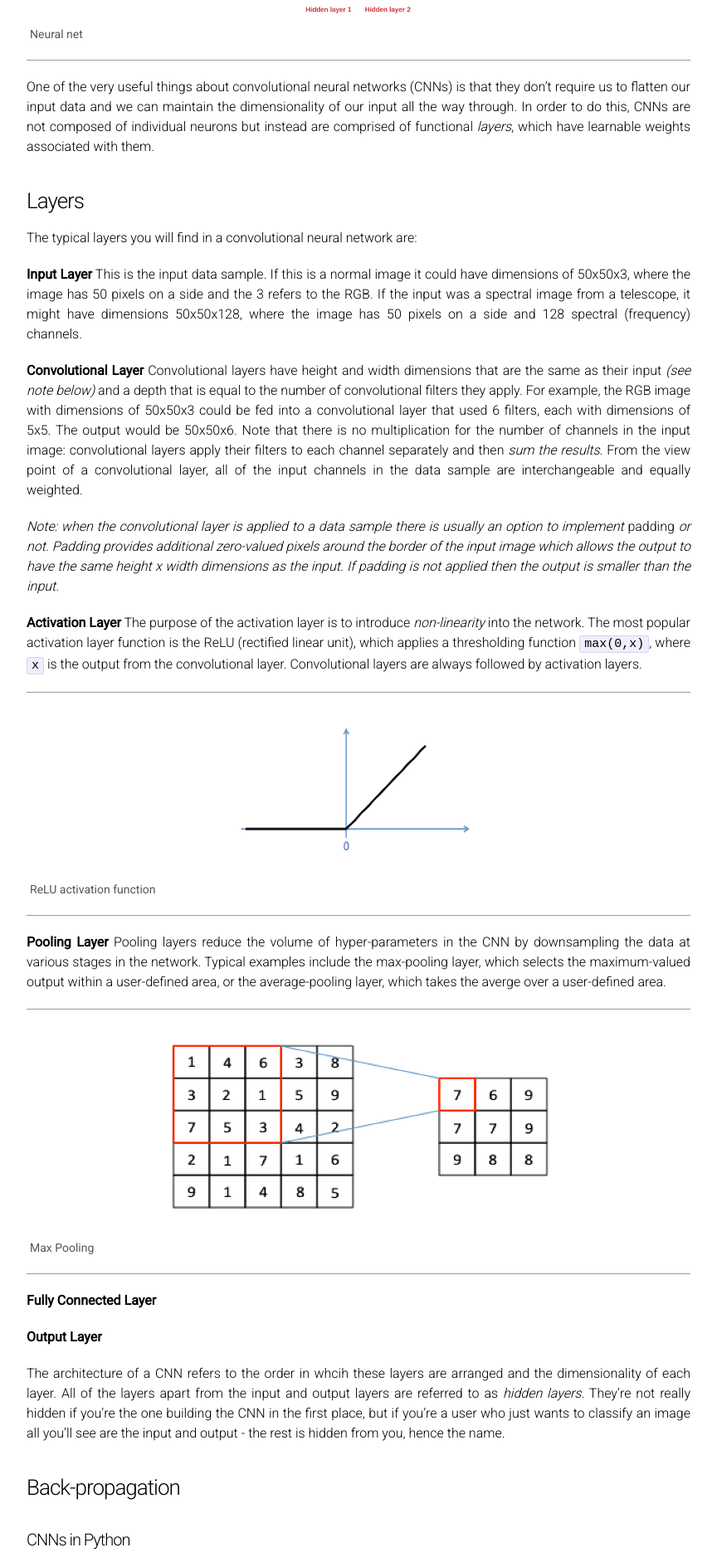
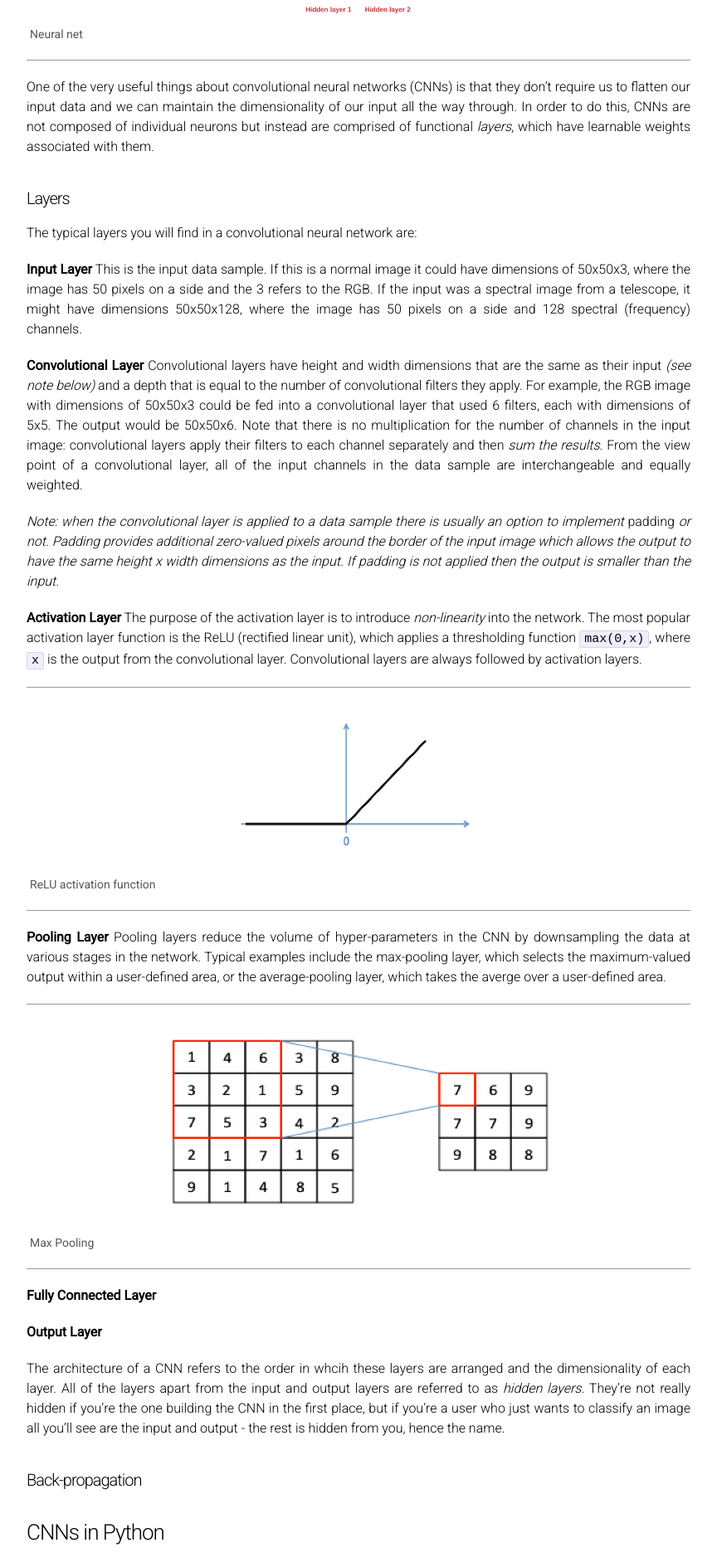
Before and after one commit to as595/csc-2019, a Jekyll site: the page built from frdeepcnn.md, in a window 1280 px wide. Shown: the part 642-2525 px from the top of the page at 83% size, without its empty margins (208-1072 px from the left). Built offline with Jekyll 4.4.1, drawn with Linux system fonts in a browser that asks for light colours.

```diff
--- a/frdeepcnn.md
+++ b/frdeepcnn.md
@@ -24,7 +24,7 @@ One of the very useful things about convolutional neural networks (CNNs) is that
 
 <a name="layers"></a>
 
-<h3>Layers</h3>
+<h4>Layers</h4>
 
 The typical layers you will find in a convolutional neural network are:
 
@@ -57,12 +57,12 @@ The architecture of a CNN refers to the order in whcih these layers are arranged
 
 <a name="backprop"></a>
 
-<h3>Back-propagation</h3>
+<h4>Back-propagation</h4>
 
 
 <a name="python"></a>
 
-<h4>CNNs in Python</h4>
+<h3>CNNs in Python</h3>
 
 
 
```
